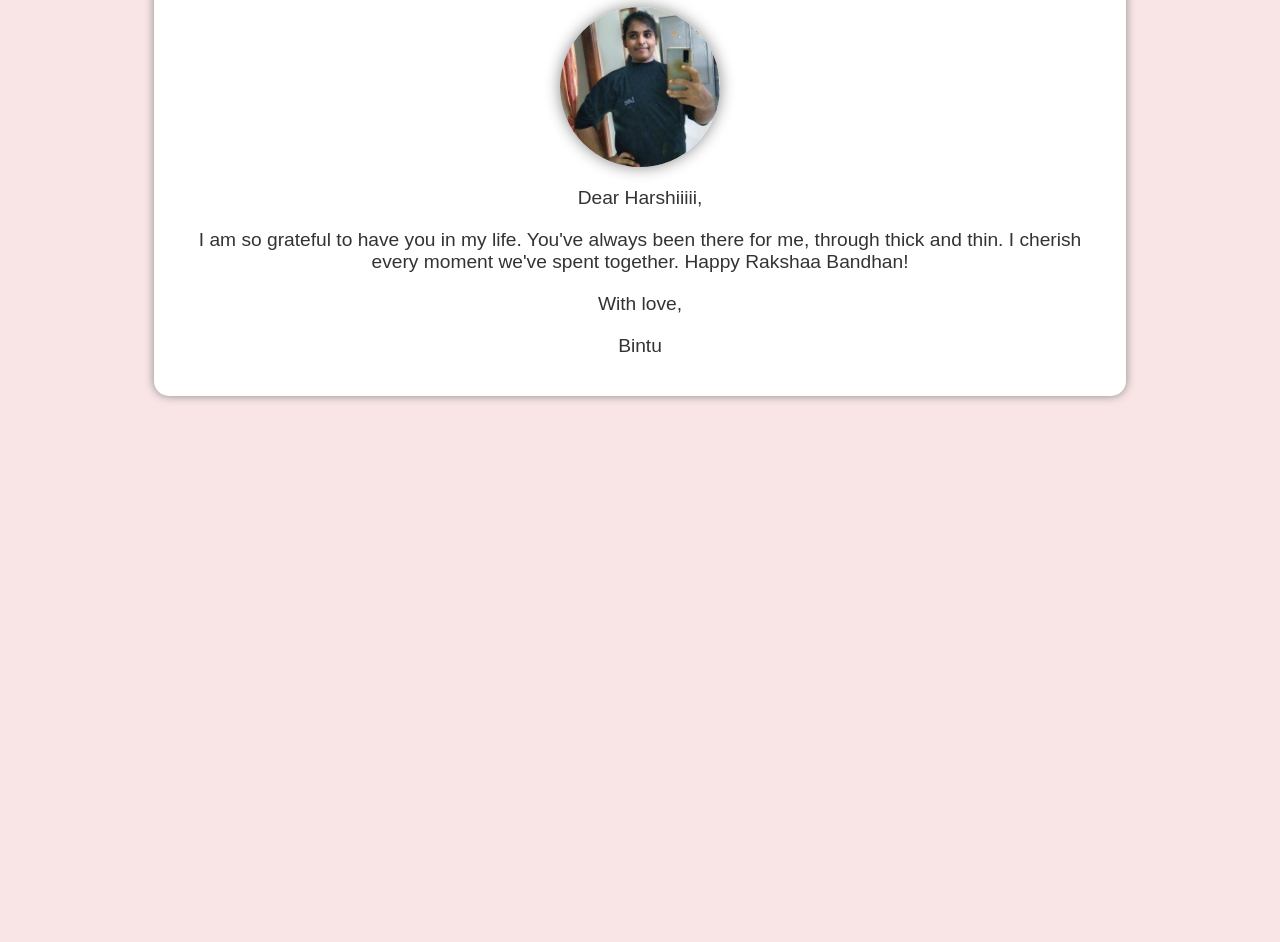
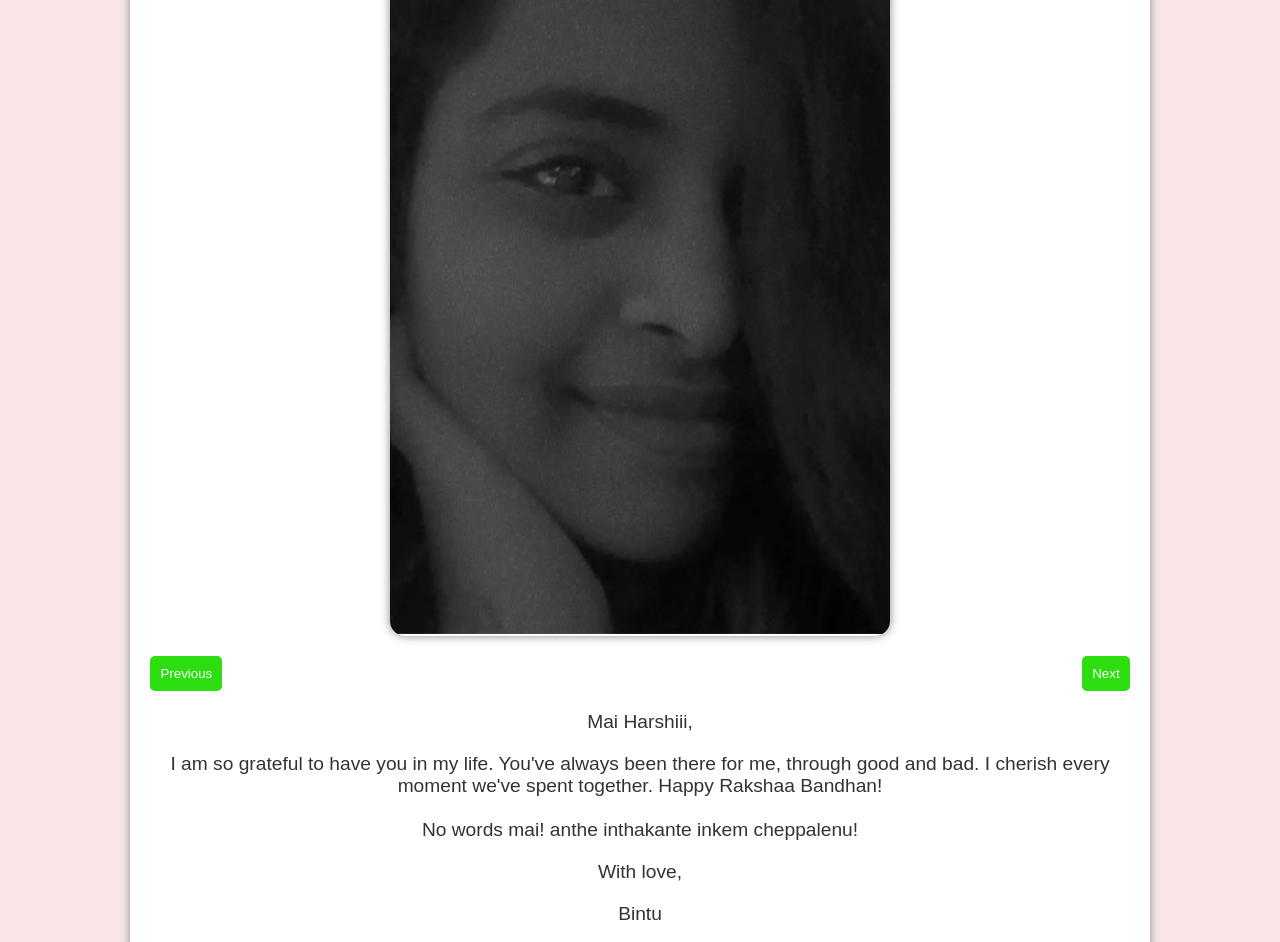
Before and after one commit to Joelmarkjoseph/rakhiiii, a plain HTML site: page message.html in a window 1280 px wide. Shown: the part 151-1093 px from the top of the page. Before the commit the page ends 800 px from the top, so only its background shows below. Drawn offline with Linux system fonts and the light colour scheme.

Commit message:
New Commits

```diff
--- a/message.html
+++ b/message.html
@@ -9,7 +9,7 @@
         background-color: #f9e5e5;
         font-family: "Arial", sans-serif;
         text-align: center;
-        padding: 50px;
+        padding: 20px;
       }
       .container {
         margin: auto;
@@ -28,35 +28,110 @@
         color: #333;
         margin-top: 20px;
       }
-      .image-container {
+      /* Carousel Styles */
+      .carousel {
+        display: flex;
+        overflow: hidden;
+        border-radius: 15px;
+        box-shadow: 0px 0px 10px #888;
         margin: 20px auto;
-        width: 10em;
-        height: 10em;
-        border-radius: 50%;
-        overflow: hidden;
-        box-shadow: 0px 0px 15px #888;
+        width: 80%;
+        max-width: 500px;
       }
-      .image-container img {
+      .carousel img {
         width: 100%;
-        height: 100%;
         object-fit: cover;
+        transition: transform 0.5s ease-in-out;
+      }
+      .carousel-container {
+        display: flex;
+        transition: transform 0.5s ease-in-out;
+      }
+      .controls {
+        display: flex;
+        justify-content: space-between;
+        margin-top: 10px;
+      }
+      .control-button {
+        background-color: #2cde10;
+        border: none;
+        color: white;
+        padding: 10px;
+        border-radius: 5px;
+        cursor: pointer;
+      }
+      .control-button:hover {
+        background-color: #ff79a7;
       }
     </style>
   </head>
   <body>
     <div class="container">
-      <h1 class="message-title">A Special Note for You</h1>
-      <div class="image-container">
-        <img src="harshi2.jpg" alt="Sister's Photo" />
+      <h1 class="message-title">Oy kodi CHADUV IDHI</h1>
+
+      <!-- Image Carousel -->
+      <div class="carousel">
+        <div class="carousel-container">
+          <img src="harshi2.jpg" alt="Photo 1" />
+          <img src="har1.png" alt="Photo 1" />
+          <img src="har2.png" alt="Photo 1" />
+          <img src="har3.png" alt="Photo 1" />
+          <img src="har4.png" alt="Photo 1" />
+          <img src="har5.png" alt="Photo 1" />
+          <img src="har6.png" alt="Photo 1" />
+          <img src="har7.png" alt="Photo 1" />
+          <img src="har8.png" alt="Photo 1" />
+        </div>
       </div>
-      <p class="message-content">Dear Harshiiiii,</p>
+      <div class="controls">
+        <button class="control-button" onclick="prevSlide()">Previous</button>
+        <button class="control-button" onclick="nextSlide()">Next</button>
+      </div>
+
+      <p class="message-content">Mai Harshiii,</p>
       <p class="message-content">
         I am so grateful to have you in my life. You've always been there for
-        me, through thick and thin. I cherish every moment we've spent together.
+        me, through good and bad. I cherish every moment we've spent together.
         Happy Rakshaa Bandhan!
+        <br /><br />
+
+        No words mai! anthe inthakante inkem cheppalenu!
       </p>
       <p class="message-content">With love,</p>
       <p class="message-content">Bintu</p>
+      <br />
+      <p>Mai okkasari aa buggalu laagutha maiii pleajjjj</p>
     </div>
+
+    <!-- Autoplaying Audio -->
+    <audio autoplay>
+      <source src="Oh Prema.mp3" type="audio/mp3" />
+      Your browser does not support the audio element.
+    </audio>
+
+    <script>
+      let currentSlide = 0;
+
+      function showSlide(index) {
+        const carousel = document.querySelector(".carousel-container");
+        const slides = document.querySelectorAll(".carousel img");
+        if (index >= slides.length) currentSlide = 0;
+        if (index < 0) currentSlide = slides.length - 1;
+        carousel.style.transform = `translateX(-${currentSlide * 100}%)`;
+      }
+
+      function nextSlide() {
+        currentSlide++;
+        showSlide(currentSlide);
+      }
+
+      function prevSlide() {
+        currentSlide--;
+        showSlide(currentSlide);
+      }
+
+      // Auto-slide functionality with 2-second interval
+      setInterval(nextSlide, 2000);
+    </script>
   </body>
 </html>
```
Also changed, not shown: index.html (+1 -1 lines), har1.png (added), har2.png (added), har3.png (added), har4.png (added), har5.png (added), har6.png (added), har7.png (added), har8.png (added), 1 other file.
